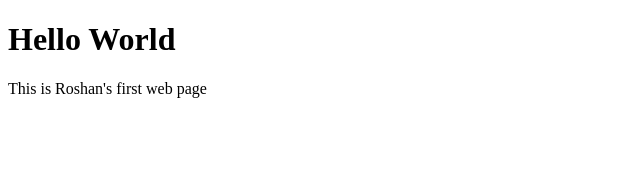
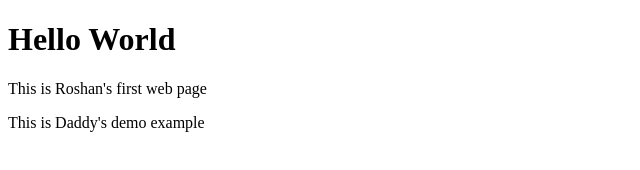
Before and after one commit to roshan717427/HelloWorld, a plain HTML site: page hello.html in a window 1280 px wide. Shown: the whole page, without its empty margins (0-640 px from the left). Drawn offline with Linux system fonts and the light colour scheme.

Commit message:
Added second extra line

```diff
--- a/hello.html
+++ b/hello.html
@@ -8,5 +8,6 @@
 <body>
     <h1>Hello World</h1>
     <p> This is Roshan's first web page </p>
+    <p> This is Daddy's demo example </p>
 </body>
 </html>
```
